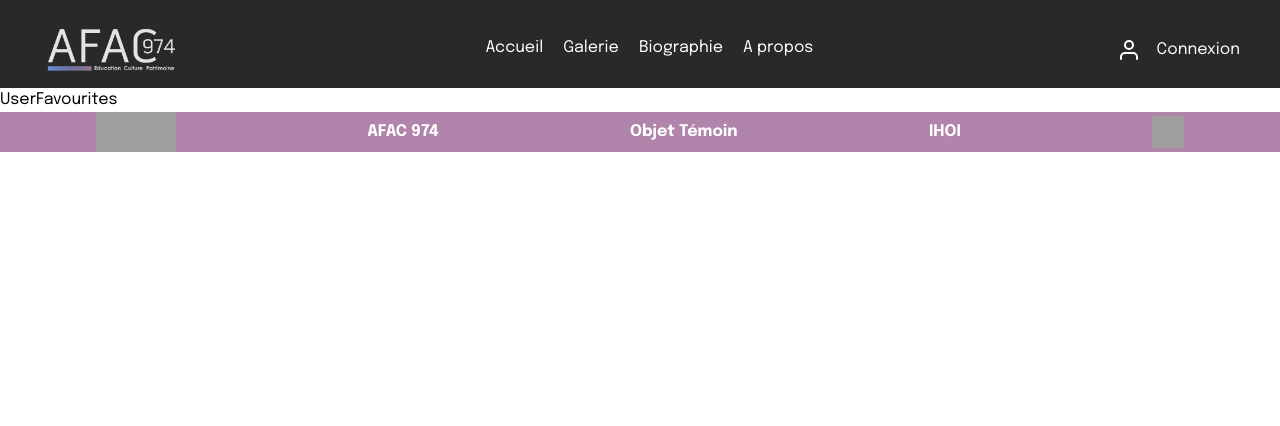
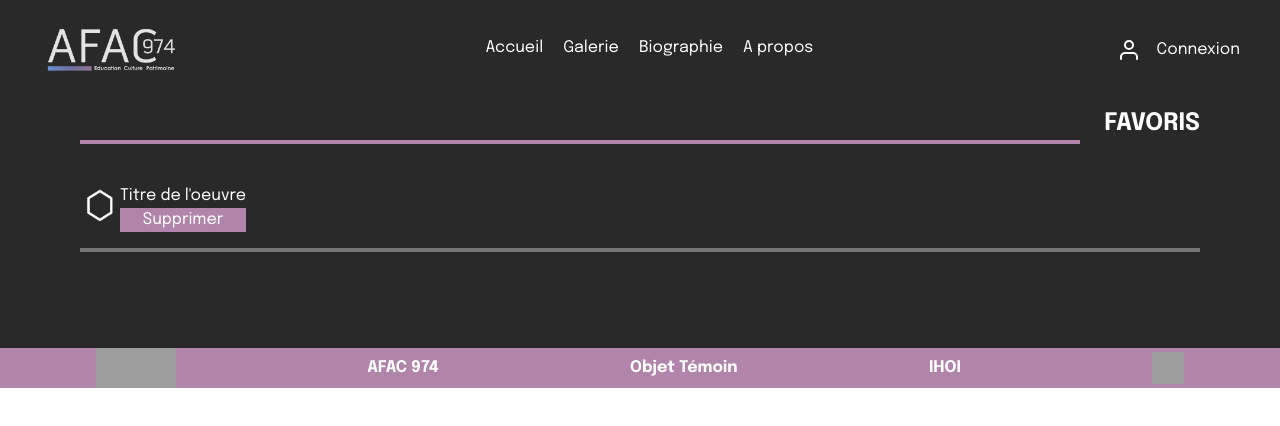
Before and after one commit to WildCodeSchool/2023-03-JS-Remote-Wild_Impact_P3_AFAC974, a React (Vite) app in the folder frontend/: page /favourites in a window 1280 px wide. Shown: the top 426 px of the page. Built offline with nearby package versions, Linux system fonts and the light colour scheme; no server answers; grey boxes are pictures that could not be loaded.

Commit message:
Mise en place du template front pour les favoris

```diff
--- a/frontend/src/pages/UserFavourites.jsx
+++ b/frontend/src/pages/UserFavourites.jsx
@@ -1,7 +1,34 @@
 import React from "react";
+import hexa from "../assets/hexa.png";
 
 function UserFavourites() {
-  return <div>UserFavourites</div>;
+  return (
+    <div className="bg-black h-full pr-20">
+      <h1
+        className="text-right text-white underline-offset-8 font-bold text-2xl pt-5"
+        type="text"
+        value="text"
+      >
+        FAVORIS
+      </h1>
+      <div className="border-t-4 border-pink h-100 w-5/6 ml-20"> </div>
+      <div className="flex-col text-white ml-20 mt-10 pb-20">
+        <div className="flex flex-col">
+          <div className="flex">
+            <img className="w-10 h-10" src={hexa} alt="logo" />
+            <div className="flex flex-col">
+              <h2>Titre de l'oeuvre</h2>
+              <button type="button" className="bg-pink">
+                Supprimer
+              </button>
+            </div>
+          </div>
+
+          <div className="border-t-4 border-grey h-100 mt-4 mb-4"> </div>
+        </div>
+      </div>
+    </div>
+  );
 }
 
 export default UserFavourites;
--- a/frontend/tailwind.config.js
+++ b/frontend/tailwind.config.js
@@ -10,6 +10,7 @@ module.exports = {
       purple: "#716687",
       red: "#762D3F",
       white: "#FFFFFF",
+      grey: "#757575",
       black: "#292929",
       purple2: {
         500: "#716687",
```
